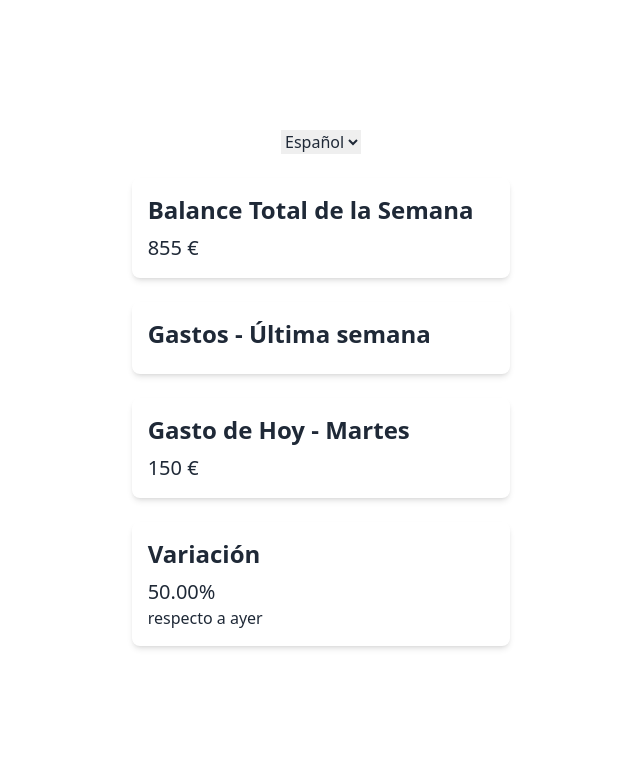
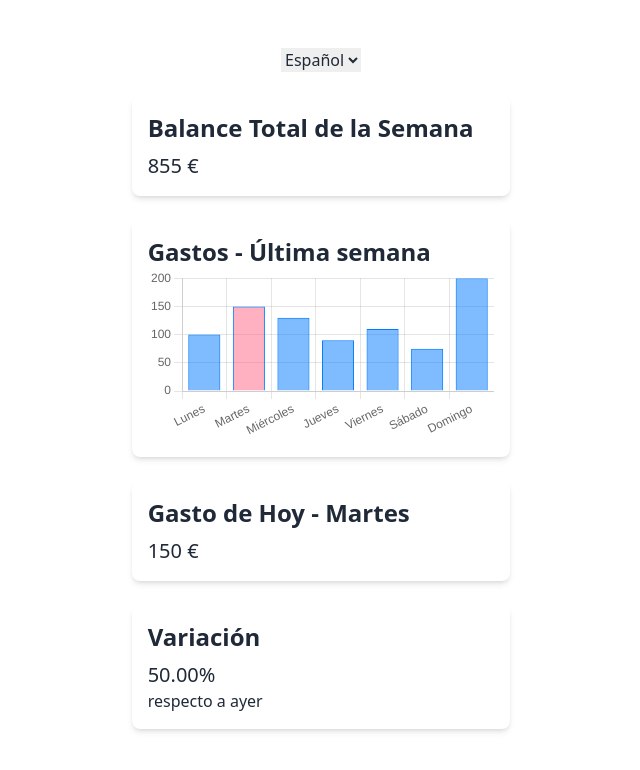
Before and after one commit to abicelaya/inprocode-react, a React (Vite) app: page / in a window 1280 px wide. Shown: the top 770 px of the page, without its empty margins (319-959 px from the left). Built offline with nearby package versions, Linux system fonts and the light colour scheme.

Commit message:
mostrar al usuario la gráfica de los gastos semanales

```diff
--- a/package.json
+++ b/package.json
@@ -13,11 +13,13 @@
   "dependencies": {
     "@testing-library/jest-dom": "^6.5.0",
     "@testing-library/react": "^16.0.1",
+    "chart.js": "^4.4.4",
     "daisyui": "^4.12.10",
     "i18next": "^23.15.1",
     "i18next-browser-languagedetector": "^8.0.0",
     "msw": "^2.4.4",
     "react": "^18.3.1",
+    "react-chartjs-2": "^5.2.0",
     "react-dom": "^18.3.1",
     "react-i18next": "^15.0.1",
     "vitest": "^2.0.5"
--- a/src/App.jsx
+++ b/src/App.jsx
@@ -4,7 +4,7 @@ import './i18n';
 import TotalBalance from "./components/TotalBalance/TotalBalance.jsx";
 import ExpenseToday from "./components/ExpenseToday/ExpenseToday.jsx";
 import Variation from "./components/Variation/Variation.jsx";
-import Graph from "./components/Graph/Graph.jsx";
+import WeeklyChart from "./components/WeeklyChart/WeeklyChart.jsx"
 import LanguageSelector from "./components/LanguageSelector/LanguageSelector.jsx";
 
 const App = () => {
@@ -14,7 +14,7 @@ const App = () => {
         <LanguageSelector />
         <div className="w-full md:w-1/3 p-6 flex flex-col gap-6">
           <TotalBalance />
-          <Graph />
+          <WeeklyChart />
           <ExpenseToday />
           <Variation />
         </div>
--- a/src/components/Graph/Graph.jsx
+++ /dev/null
@@ -1,17 +0,0 @@
-import React from 'react';
-import { useAppContext } from '../../context/AppContext';
-import { useTranslation } from 'react-i18next';
-
-const Graph = () => {
-  const { t } = useTranslation();
-  const { graph } = useAppContext();
-
-  return (
-    <div className="p-4 rounded-lg shadow-md">
-      <h2 className="text-2xl font-semibold">{t('graph.title')}</h2>
-      <p className="text-xl mt-2">{graph}</p>
-    </div>
-  );
-};
-
-export default Graph;
--- /dev/null
+++ b/src/components/WeeklyChart/WeeklyChart.jsx
@@ -0,0 +1,93 @@
+import React from "react";
+import { Bar } from "react-chartjs-2";
+import {
+  Chart as ChartJS,
+  BarElement,
+  CategoryScale,
+  LinearScale,
+  Title,
+  Tooltip,
+  Legend,
+} from "chart.js";
+import { useAppContext } from "../../context/AppContext";
+import { useTranslation } from "react-i18next";
+
+ChartJS.register(
+  BarElement,
+  CategoryScale,
+  LinearScale,
+  Title,
+  Tooltip,
+  Legend
+);
+
+const WeeklyChart = () => {
+  const { t } = useTranslation();
+  const { expensesData, currentDay } = useAppContext();
+
+  const labels = expensesData.map((expense) =>
+    t(`days.${expense.day.toLowerCase()}`)
+  );
+  const data = expensesData.map((expense) => expense.amount);
+
+  const currentDayIndex = expensesData.findIndex(
+    (expense) => expense.day === currentDay
+  );
+
+  const backgroundColors = expensesData.map((_, index) =>
+    index === currentDayIndex
+      ? "rgba(255, 99, 132, 0.5)"
+      : "rgba(0, 123, 255, 0.5)"
+  );
+
+  const chartData = {
+    labels,
+    datasets: [
+      {
+        label: t("weeklyExpenses"),
+        data,
+        backgroundColor: backgroundColors,
+        borderColor: "#007bff",
+        borderWidth: 1,
+      },
+    ],
+  };
+
+  const options = {
+    responsive: true,
+    plugins: {
+      legend: {
+        display: false,
+      },
+      tooltip: {
+        callbacks: {
+          label: function (tooltipItem) {
+            return `${tooltipItem.label}: ${tooltipItem.raw} €`;
+          },
+        },
+      },
+    },
+    scales: {
+      x: {
+        title: {
+          display: false,
+        },
+      },
+      y: {
+        title: {
+          display: false,
+        },
+        beginAtZero: true,
+      },
+    },
+  };
+
+  return (
+    <div className="p-4 rounded-lg shadow-md">
+      <h2 className="text-2xl font-semibold">{t("chartTitle")}</h2>
+      <Bar data={chartData} options={options} />
+    </div>
+  );
+};
+
+export default WeeklyChart;
--- a/src/languages/ca/translation.json
+++ b/src/languages/ca/translation.json
@@ -1,22 +1,23 @@
 {
   "variation": "Variació",
-  "respectoAyer": "respecte a ahir",
+  "respectoAyer": "Respecte a ahir",
   "days": {
-    "sábado": "Dissabte",
-    "viernes": "Divendres",
-    "domingo": "Diumenge",
-    "lunes": "Dilluns",
-    "martes": "Dimarts",
-    "miércoles": "Dimecres",
-    "jueves": "Dijous"
+    "dissabte": "Dissabte",
+    "divendres": "Divendres",
+    "diumenge": "Diumenge",
+    "dilluns": "Dilluns",
+    "dimarts": "Dimarts",
+    "dimecres": "Dimecres",
+    "dijous": "Dijous"
   },
   "expenseToday": {
     "title": "Despesa d'avui"
   },
   "totalBalance": {
-    "title": "Balanç total de la setmana"
+    "title": "Saldo Total de la Setmana"
   },
-  "graph": {
-    "title": "Despeses - Última setmana"
-  }
+  "chartTitle": "Despeses - Última setmana",
+  "weeklyExpenses": "Despeses Setmanals",
+  "daysOfWeek": "Dies de la Setmana",
+  "expenses": "Despeses"
 }
--- a/src/languages/en/translation.json
+++ b/src/languages/en/translation.json
@@ -1,22 +1,23 @@
 {
   "variation": "Variation",
-  "respectoAyer": "compared to yesterday",
+  "respectoAyer": "Compared to yesterday",
   "days": {
-    "sábado": "Saturday",
-    "viernes": "Friday",
-    "domingo": "Sunday",
-    "lunes": "Monday",
-    "martes": "Tuesday",
-    "miércoles": "Wednesday",
-    "jueves": "Thursday"
+    "saturday": "Saturday",
+    "friday": "Friday",
+    "sunday": "Sunday",
+    "monday": "Monday",
+    "tuesday": "Tuesday",
+    "wednesday": "Wednesday",
+    "thursday": "Thursday"
   },
   "expenseToday": {
-    "title": "Today's Expense"
+    "title": "Expense Today"
   },
   "totalBalance": {
-    "title": "Total Balance of the Week"
+    "title": "Total Balance for the Week"
   },
-  "graph": {
-    "title": "Expenses - Last Week"
-  }
+  "chartTitle": "Expenses - Last Week",
+  "weeklyExpenses": "Weekly Expenses",
+  "daysOfWeek": "Days of the Week",
+  "expenses": "Expenses"
 }
--- a/src/languages/es/translation.json
+++ b/src/languages/es/translation.json
@@ -16,7 +16,8 @@
   "totalBalance": {
     "title": "Balance Total de la Semana"
   },
-  "graph": {
-    "title": "Gastos - Última semana"
-  }
+  "chartTitle": "Gastos - Última semana",
+  "weeklyExpenses": "Despesas Semanales",
+  "daysOfWeek": "Días de la Semana",
+  "expenses": "Despesas"
 }
```
Also changed, not shown: 1 other file (tests, documents, lock files or other folders).
